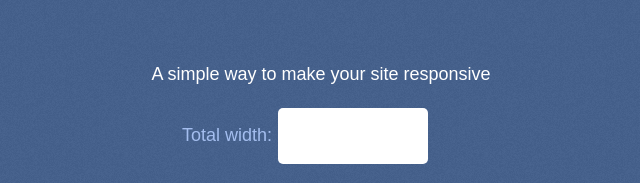
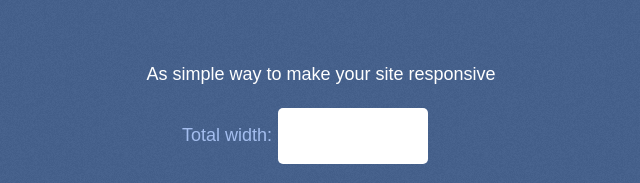
Before and after one commit to canvasowl/responseify, a plain HTML site: page index.html in a window 1280 px wide. Shown: the top 183 px of the page, 319-959 px from the left. Drawn offline with nearby package versions, Linux system fonts and the light colour scheme.

Commit message:
Test change

```diff
--- a/index.html
+++ b/index.html
@@ -33,7 +33,7 @@
 <div class="container">
 
 	<section>
-		<h1>A simple way to make your site responsive</h1>
+		<h1>As simple way to make your site responsive</h1>
 		<table>
 			<tr>
 				<td><p>Total width:</p></td><td><input type="text" id="width"></td>
```
